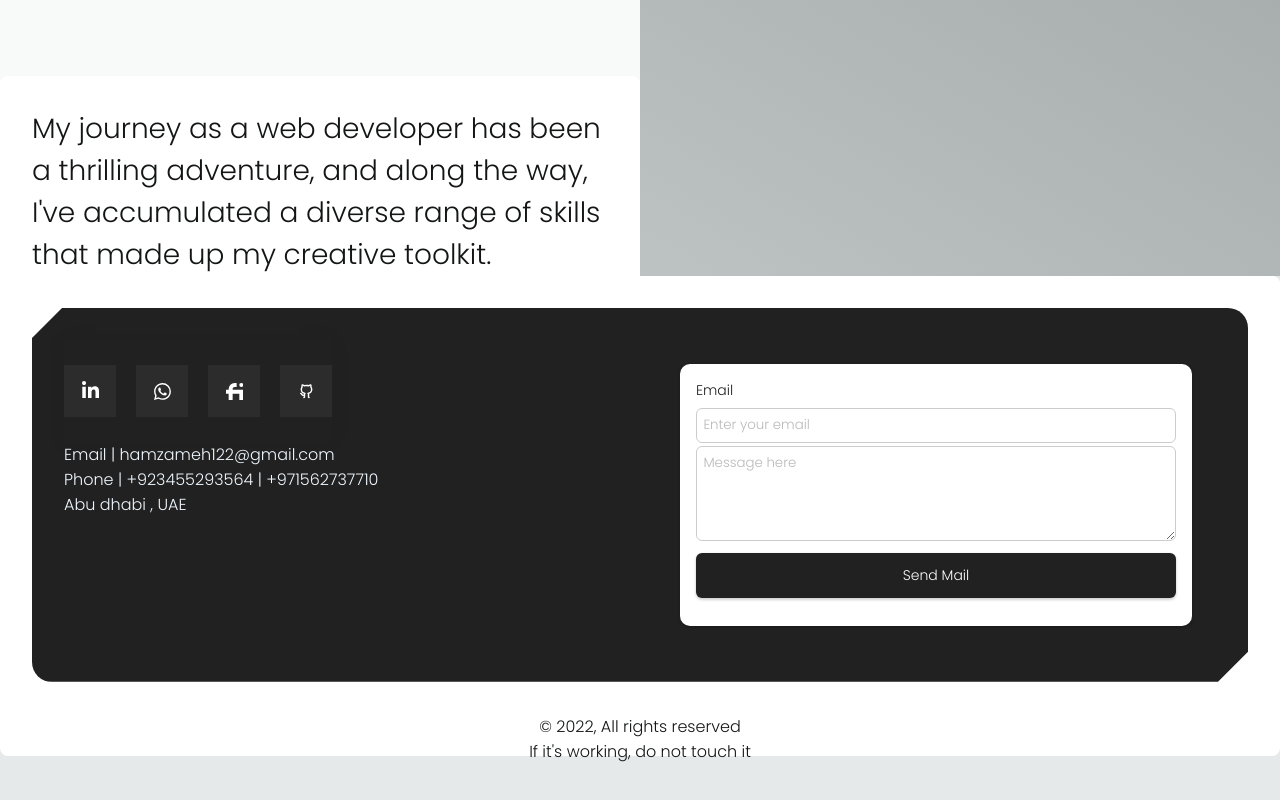
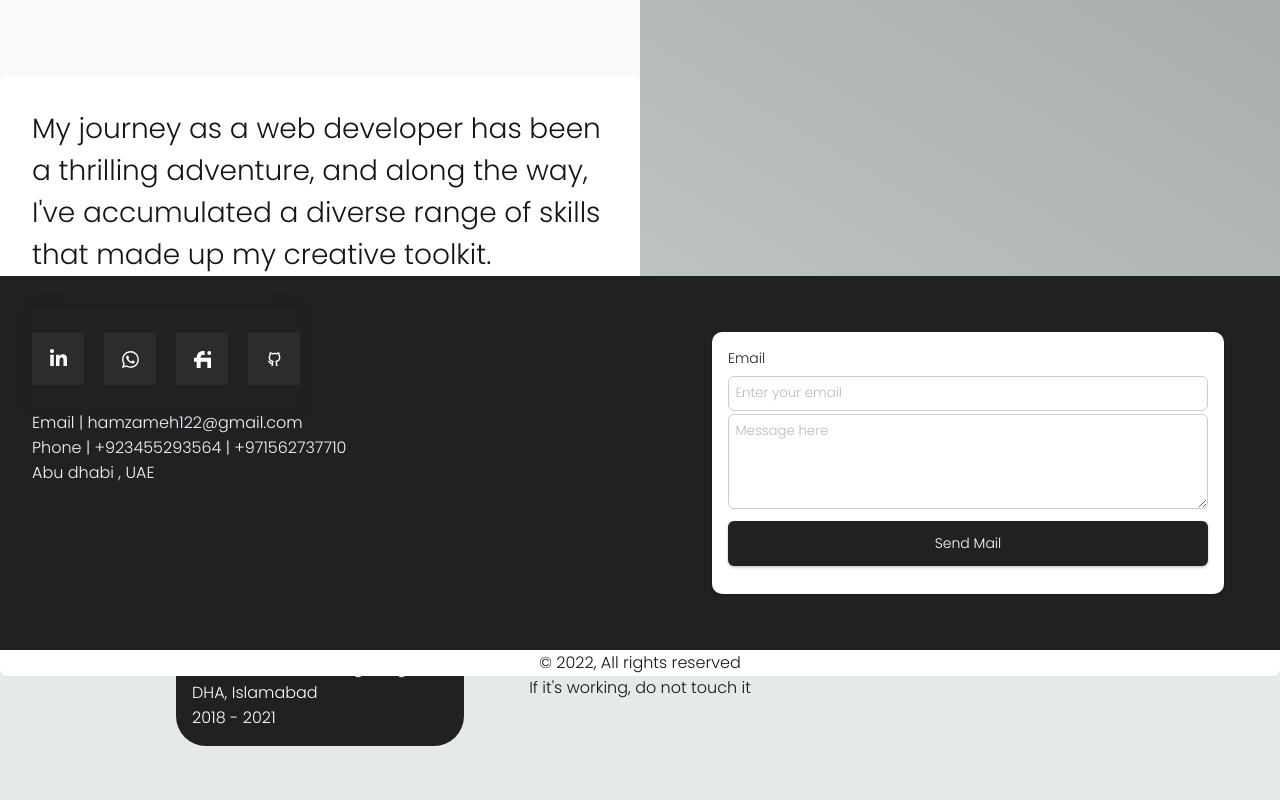
Before and after one commit to dork7/cv, a React (Vite) app: page / in a window 1280 px wide. Shown: the part 524-1324 px from the top of the page. Built offline with nearby package versions, Linux system fonts and the light colour scheme.

Commit message:
css fixed

```diff
--- a/src/components/About/about.styles.css
+++ b/src/components/About/about.styles.css
@@ -38,7 +38,7 @@
 
     .about-container {
         font-size: 1.2rem;
-        height: 100vh;
+        height: 75vh;
     }
 
     .about-container>.section {
--- a/src/components/Contact/contact.styles.css
+++ b/src/components/Contact/contact.styles.css
@@ -1,12 +1,10 @@
  .contact-container {
      background: var(--default-card-bg);
      transition: 1s ease-in-out;
-     clip-path: polygon(30px 0%, 100% 0, 100% calc(100% - 30px), calc(100% - 30px) 100%, 0 100%, 0% 30px);
-     border-top-right-radius: 20px;
-     border-bottom-left-radius: 20px;
+     /* border-radius: 20px; */
      display: flex;
      flex-direction: column;
-     margin: 2rem;
+     /* margin: 2rem; */
      padding: 2rem;
      display: flex;
      flex-direction: row;
--- a/src/components/Contact/contactform.styles.css
+++ b/src/components/Contact/contactform.styles.css
@@ -80,7 +80,7 @@
 }
 
 .form-container .form-submit-btn {
-    max-height: 3rem;
+    /* max-height: 3rem; */
     display: flex;
     justify-content: center;
     align-items: center;
--- a/src/pages/style.css
+++ b/src/pages/style.css
@@ -161,7 +161,7 @@ h1 {
 
 
 .main-section>.contact-section {
-    height: 60vh;
+    /* height: 60vh; */
 }
 
 @media (width <=1000px) {
```
